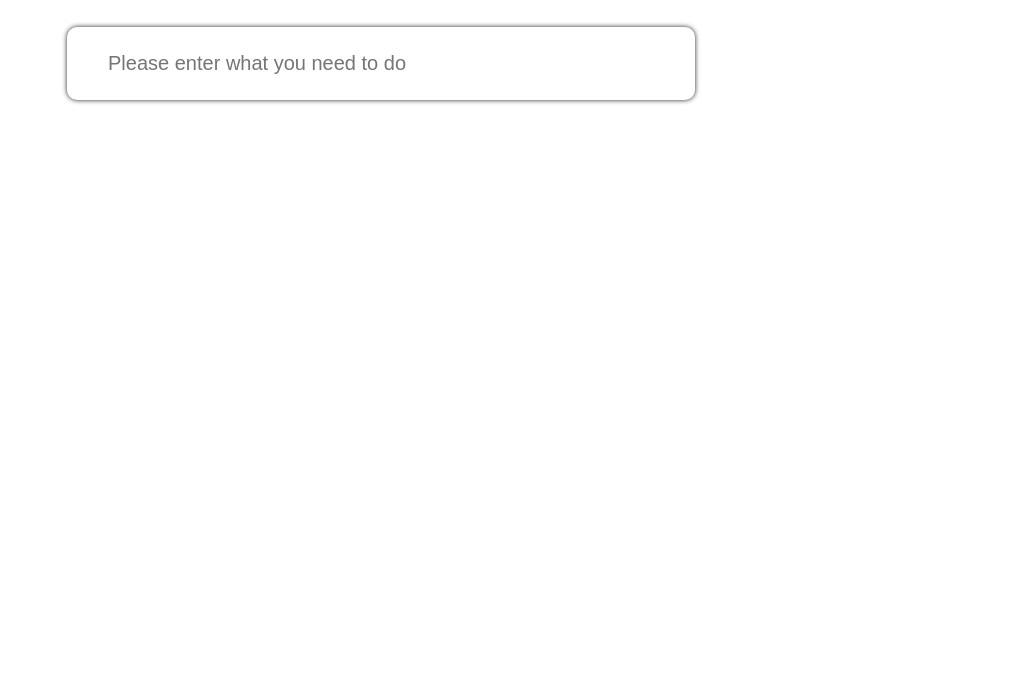
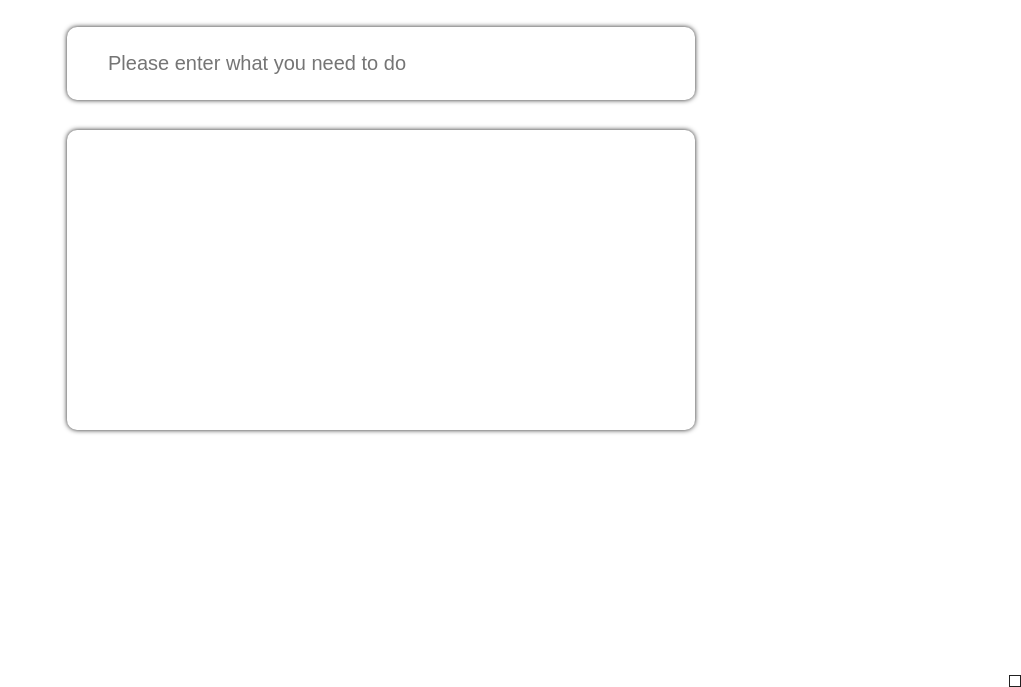
Before and after one commit to TungPV03/TO-DOS-APP, a React app: page / in a window 1280 px wide. Shown: the part 113-800 px from the top of the page, without its empty margins (259-1280 px from the left). Built offline with nearby package versions, Linux system fonts and the light colour scheme; a web font is replaced by a local one.

Commit message:
Update handle scroll task

```diff
--- a/src/CSS/App.css
+++ b/src/CSS/App.css
@@ -15,15 +15,33 @@
     --color-dark : #fafafa;
 }
 
+body{
+    margin-top: -30px;
+}
+
+.home-page{
+    width: 100%;
+    height: 100vh;
+    position: relative;
+    color: #212121;
+}
+
+.home-page.dark{
+    background-color: #111130;
+    color: var(--color-dark);
+}
+
 .app-container{
     width: 70%;
     margin: 30px auto;
     display: flex;
     flex-direction: column;
     align-items: center;
+    height: 100vh;
 }
 
 .app-container h1{
     font-size: 7rem;
     position: relative;
+    margin-top: 30px;
 }
--- a/src/CSS/Todos_List.css
+++ b/src/CSS/Todos_List.css
@@ -7,4 +7,16 @@ p {
     box-shadow: 0 0 5px #212121;
     border-radius: 10px;
     margin-top: 30px;
+    position: relative;
+    height: 300px;
+    overflow-y: scroll;
 }
+
+.curernt-page{
+    position: fixed;
+    font-size: 2rem;
+    padding: 5px;
+    border: 1px solid;
+    right: 0;
+    bottom: 0;
+}
--- a/src/Component/App.js
+++ b/src/Component/App.js
@@ -1,10 +1,10 @@
-import React, { Component, PureComponent } from "react";
+import React, { PureComponent } from "react";
 import TaskInput from './TaskInput';
 import TodosList from "./TodosList";
 import MenuFeature from "./MenuFeature";
 import '../CSS/App.css';
-import { ThemeContext, THEME } from "./theme-context";
 import ThemeButton from "./ThemeButton";
+import { ThemeContext, DARK_CLASS_NAME } from "./ThemeProvider";
 export const STATUS_FILTER = {
     ACTIVE: "active",
     COMPLETED: "completed",
@@ -14,39 +14,16 @@ export const STATUS_FILTER = {
 class App extends PureComponent {
     constructor(props){
         super(props);
-        this.toggleChangeTheme = () => {
-            this.setState(prevState => ({
-                theme : prevState.theme === THEME.light
-                        ? THEME.dark : THEME.light,
-                isDarkMode: !prevState.isDarkMode
-            }))
-        }
         this.state = {
             tasks : [],
             checkAllDone : false,
             filter : STATUS_FILTER.ALL,
             currentPage : 1,
-            theme : THEME.light,
-            isDarkMode: false,
-            toggleChangeTheme : this.toggleChangeTheme,
-            taskInputRef : null,
-            isEditing : false,
-            targetTask : 0,
         };
-    }
-    //lyfe circle
-
-    componentDidMount = () => {
-        const {theme} = this.state;
-        document.body.style.backgroundColor = theme.backgroundColor;
-        document.body.style.color = theme.color;
+        this.targetTask = 0;
+        this.taskInputRef = React.createRef();
     }
 
-    componentDidUpdate = () => {
-        const {theme} = this.state;
-        document.body.style.backgroundColor = theme.backgroundColor;
-        document.body.style.color = theme.color;
-    }
 
     //handle event of Task Input
     addNewTask = (newTask) => {
@@ -71,17 +48,10 @@ class App extends PureComponent {
         this.setState({ checkAllDone: allDone });
     }
 
-    takeTaskInputRef = (taskInputRef) => {
-        this.setState({taskInputRef});
-    }
+    handleFocusTaskInput = (index) => {
+        this.taskInputRef.current.focusEditInput(index);
+        this.taskInputRef.current.isEditing = true;
 
-    handleFocusTaskInput = (index) => {
-        const {taskInputRef,tasks} = this.state
-        if(taskInputRef){
-            taskInputRef.current.focus();
-            taskInputRef.current.value = tasks[index].content;
-            this.setState({isEditing: true});
-        }
     }
     //Handle events of todolist
     handleClickCheckTask = (index) => {
@@ -117,10 +87,10 @@ class App extends PureComponent {
     }
     //Select page number
 
-    handleSelectPageNumber = (event) => {
-        const currentPage = event.target.value;
-        this.setState({currentPage});
-    }
+    // handleSelectPageNumber = (event) => {
+    //     const currentPage = event.target.value;
+    //     this.setState({currentPage});
+    // }
 
     //handle change content of task
     handleChangeTaskContent = (index, newContent) => {
@@ -130,13 +100,9 @@ class App extends PureComponent {
             return {tasks};
         })
     }
-    handleChangeEditStatus = () =>{
-        this.setState({isEditing : false});
+    hanldeTargetChangingTask = (index) =>{
+        this.targetTask = index;
     }
-    hanldeTargetChangingTask = (index) =>{
-        this.setState({targetTask : index})
-    }
-
 
     //render
 
@@ -158,15 +124,11 @@ class App extends PureComponent {
                 ...item, oldIndex : index
             }));
         }
-        const {theme,
-                isDarkMode,
-                toggleChangeTheme,
-                isEditing,
-                targetTask,
-                } = this.state;
+        const {isEditing} = this.state;
+        const {isDarkMode} = this.context;
         return (
-            <div className="app-container">
-                <ThemeContext.Provider value={{theme,isDarkMode,toggleChangeTheme}}>
+            <div className={"home-page" + (isDarkMode? DARK_CLASS_NAME : "")}>
+                <div className={"app-container"}>
                     <ThemeButton />
                     <h1>TODOS</h1>
                     <TaskInput
@@ -177,18 +139,8 @@ class App extends PureComponent {
                         takeTaskInputRef ={this.takeTaskInputRef}
                         isEditing = {isEditing}
                         handleChangeTaskContent = {this.handleChangeTaskContent}
-                        index= {targetTask}
-                        handleChangeEditStatus = {this.handleChangeEditStatus}
-                    />
-                    <TodosList
-                        tasks={currentFilterTasks}//tasks
-                        handleClickCheckTask={this.handleClickCheckTask}
-                        handleDeleteTask = {this.handleDeleteTask}
-                        currentPage = {currentPage}
-                        //handleChangeTaskContent = {this.handleChangeTaskContent}
-                        handleFocusTaskInput = {this.handleFocusTaskInput}
-                        handleChangeEditStatus = {this.handleChangeEditStatus}
-                        hanldeTargetChangingTask = {this.hanldeTargetChangingTask}
+                        index= {this.targetTask}
+                        ref={this.taskInputRef}
                     />
                     <MenuFeature
                         tasks={tasks}
@@ -199,10 +151,21 @@ class App extends PureComponent {
                         currentPage = {currentPage}
                         currentFilterTasks={currentFilterTasks}
                     />
-                </ThemeContext.Provider>
+                    <TodosList
+                        tasks={currentFilterTasks}//tasks
+                        handleClickCheckTask={this.handleClickCheckTask}
+                        handleDeleteTask = {this.handleDeleteTask}
+                        currentPage = {currentPage}
+                        handleFocusTaskInput = {this.handleFocusTaskInput}
+                        hanldeTargetChangingTask = {this.hanldeTargetChangingTask}
+                        handleChangePageOnScroll = {this.handleChangePageOnScroll}
+                    />
+                </div>
             </div>
         )
     }
 }
 
+App.contextType = ThemeContext;
+
 export default App;
--- a/src/Component/MenuFeature.js
+++ b/src/Component/MenuFeature.js
@@ -1,32 +1,26 @@
-import React, { Component, PureComponent } from "react";
+import React, { PureComponent } from "react";
 import '../CSS/MenuFeature.css'
 import PageList from "./PageList";
 
-class MenuFeature extends Component{
-    constructor(props){
-        super(props);
-    }
-
+class MenuFeature extends PureComponent{
     render(){
         const {handleClickSetFilter,
                 handleClickClearCompleted,
-                tasks,
-                handleSelectPageNumber,
-                currentFilterTasks,
-                currentPage} = this.props;
+                tasks
+                } = this.props;
         const itemLeft = tasks.filter(item => item.done === false).length;
         return tasks.length > 0 &&(
             <div className="menu">
                 <span className="menu-item item-left">
                     {itemLeft} items left
                 </span>
-                <div className="menu-item page-list">
+                {/* <div className="menu-item page-list">
                     <PageList
                         tasks={currentFilterTasks}
                         handleSelectPageNumber={handleSelectPageNumber}
                         currentPage={currentPage}
                     />
-                </div>
+                </div> */}
                 <div className="menu-item filter-btn-wrapper">
                     <div className="menu-btn">
                         <input
--- a/src/Component/PageList.js
+++ b/src/Component/PageList.js
@@ -1,10 +1,6 @@
-import { Component, PureComponent } from "react";
+import { PureComponent } from "react";
 
 class PageList extends PureComponent{
-    constructor(props){
-        super(props);
-    }
-
     pageList = (numberOfTasks) => {
         const numgerOfPage = numberOfTasks%5 === 0 ? numberOfTasks/5 : numberOfTasks/5 + 1;
         const pageArr = [];
--- a/src/Component/SingleTask.js
+++ b/src/Component/SingleTask.js
@@ -1,13 +1,9 @@
 import React, { PureComponent } from "react";
 import '../CSS/SingleTask.css'
 import '../CSS/CSS Dark Mode/SingleTaskDark.css'
-import { DARK_CLASS_NAME, ThemeContext } from "./theme-context";
+import { ThemeContext, DARK_CLASS_NAME } from "./ThemeProvider";
 
 class SingleTask extends PureComponent {
-    constructor(props) {
-        super(props);
-    }
-
     handleDoubleClick = () => {
         const {
                 index,
--- a/src/Component/TaskInput.js
+++ b/src/Component/TaskInput.js
@@ -1,8 +1,7 @@
-import React, { Component, PureComponent } from 'react';
+import React, { PureComponent } from 'react';
 import '../CSS/Task_Input.css'
 import '../CSS/CSS Dark Mode/TaskInputDarkMode.css'
-import { ThemeContext } from './theme-context';
-import { DARK_CLASS_NAME } from './theme-context';
+import { ThemeContext, DARK_CLASS_NAME } from './ThemeProvider';
 
 class TaskInput extends PureComponent{
     constructor(props){
@@ -10,21 +9,25 @@ class TaskInput extends PureComponent{
         this.state = {
             value : '',
         }
+        this.isEditing = false;
         this.textInputRef = React.createRef();
     }
 
-    componentDidMount = () => {
-        this.props.takeTaskInputRef(this.textInputRef);
+    focusEditInput = (index) => {
+        const {tasks} = this.props;
+        this.textInputRef.current.focus();
+        this.textInputRef.current.value = tasks[index].content;
     }
 
     handleChange = (event) =>{
         this.setState({value : event.target.value});
     }
+
     onKeyDown = (event) => {
         const {value} = this.state;
-        const {handleChangeTaskContent,index,handleChangeEditStatus, isEditing} = this.props;
+        const {handleChangeTaskContent,index} = this.props;
         if(event.keyCode === 13 && value !==''){
-            if(!isEditing){
+            if(!this.isEditing){
                 this.textInputRef.current.value = '';
                 this.setState({value : ''});
                 this.props.addNewTask({
@@ -34,7 +37,8 @@ class TaskInput extends PureComponent{
             }
             else{
                 handleChangeTaskContent(index, value);
-                handleChangeEditStatus();
+                // handleChangeEditStatus();
+                this.isEditing = false;
                 this.textInputRef.current.value = '';
                 this.setState({value: ''});
             }
@@ -42,8 +46,7 @@ class TaskInput extends PureComponent{
     }
 
     handleOnBlur = () => {
-        const {handleChangeEditStatus} = this.props;
-        handleChangeEditStatus();
+        this.isEditing = false;
         this.textInputRef.current.value = '';
         this.setState({
             value: '',
@@ -52,7 +55,6 @@ class TaskInput extends PureComponent{
 
     render(){
         //console.log('render component taskinput');
-        const {value} = this.state;
         const {tasks,handleClickCheckAllDone,checkAllDone} = this.props;
         const {isDarkMode} = this.context;
         return(
--- a/src/Component/ThemeButton.js
+++ b/src/Component/ThemeButton.js
@@ -1,11 +1,8 @@
 import { PureComponent } from "react";
 import "../CSS/ThemeButton.css"
-import { ThemeContext } from "./theme-context";
+import { ThemeContext } from "./ThemeProvider";
 
 class ThemeButton extends PureComponent{
-    constructor(props){
-        super(props);
-    }
 
     render(){
         return(
--- /dev/null
+++ b/src/Component/ThemeProvider.js
@@ -0,0 +1,46 @@
+import React from "react"
+
+export const THEME = {
+    dark : {
+        backgroundColor : "#111130",
+        color : "#fafafa",
+    },
+    light : {
+        backgroundColor : "#ffffff",
+        color : "#212121"
+    }
+}
+
+export const DARK_CLASS_NAME = ' dark';
+
+export const ThemeContext = React.createContext({
+    isDarkMode : false,
+    toggleChangeTheme : () => {}
+});
+
+class ThemeProvider extends React.Component {
+    constructor(props) {
+        super(props);
+        this.state = {
+            isDarkMode: false,
+            toggleChangeTheme : this.toggleChangeTheme,
+        };
+    }
+
+    toggleChangeTheme = () => {
+        this.setState(prevState => ({
+            isDarkMode: !prevState.isDarkMode
+        }))
+    }
+    render() {
+        const {children} = this.props;
+        const {isDarkMode} = this.state;
+        return (
+            <ThemeContext.Provider value={{isDarkMode, toggleChangeTheme: this.toggleChangeTheme}}>
+                {children}
+            </ThemeContext.Provider>
+        )
+    }
+}
+
+export default ThemeProvider;
--- a/src/Component/TodosList.js
+++ b/src/Component/TodosList.js
@@ -1,32 +1,54 @@
-import React, { Component, PureComponent } from "react";
+import React, { PureComponent } from "react";
 import '../CSS/Todos_List.css';
 import '../CSS/CSS Dark Mode/TodosListDark.css'
 import SingleTask from "./SingleTask";
-import { DARK_CLASS_NAME, ThemeContext } from "./theme-context";
+import { DARK_CLASS_NAME, ThemeContext } from "./ThemeProvider";
 
 class TodosList extends PureComponent {
-    constructor(props) {
+    constructor(props){
         super(props);
+        this.state = {
+            displayTasks : [],
+            loadMore: true
+        };
+        this.tasksPerPage = 7;
+        this.tasksContainerRef = React.createRef();
     }
 
-    tasksOfCurrentPage(tasks,currentPage){
-        const firstTaskOfPage = (currentPage - 1)*5;
-        const lastTaskOfPage = currentPage * 5 - 1;
-        const currentTasks = tasks.slice(firstTaskOfPage,lastTaskOfPage + 1);
-        return currentTasks;
+    componentDidUpdate(prevProps){
+        if(prevProps.tasks.length !== this.props.tasks.length){
+            this.setState({displayTasks : this.props.tasks.slice(0,this.tasksPerPage)});
+        }
+    }
+
+    loadMoreItem = () => {
+        const {tasks} = this.props;
+        const {displayTasks} = this.state;
+        if(displayTasks.length < tasks.length){
+            const loadedTasks = [...displayTasks,...tasks.slice(displayTasks.length,displayTasks.length + this.tasksPerPage)];
+            this.setState({displayTasks : loadedTasks});
+        }
+    }
+
+
+    handleScroll = () => {
+        if (this.tasksContainerRef.current.clientHeight + this.tasksContainerRef.current.scrollTop
+             >= this.tasksContainerRef.current.scrollHeight) {
+            console.log('handle scroll');
+            this.loadMoreItem();
+        }
     }
 
     render() {
-        const {tasks,currentPage} = this.props;
-        const currentTasks = this.tasksOfCurrentPage(tasks,currentPage);
+        const {displayTasks, currentPage} = this.state;
         const {isDarkMode} = this.context;
-        if(tasks.length === 0) return;
         return (
-            <div className={"to-do-item-container" + (isDarkMode? DARK_CLASS_NAME : '')}>
-                {currentTasks.map((task,index) =>(
+            <div ref={this.tasksContainerRef} className={"to-do-item-container" + (isDarkMode? DARK_CLASS_NAME : '')} onScroll={this.handleScroll}>
+                <span className="curernt-page">{currentPage}</span>
+                {displayTasks.map((task,index) =>(
                         <SingleTask
                             done={task.done}
-                            key={task.content + index}
+                            key={task.content + "-" + index}
                             task={task} index={task.oldIndex}
                             {...this.props}
                         />
--- a/src/Component/theme-context.js
+++ /dev/null
@@ -1,20 +0,0 @@
-import React from "react"
-
-export const THEME = {
-    dark : {
-        backgroundColor : "#111130",
-        color : "#fafafa",
-    },
-    light : {
-        backgroundColor : "#ffffff",
-        color : "#212121"
-    }
-}
-
-export const DARK_CLASS_NAME = ' dark';
-
-export const ThemeContext = React.createContext({
-    theme : THEME.light,
-    isDarkMode : false,
-    toggleChangeTheme : () => {}
-});
--- a/src/index.js
+++ b/src/index.js
@@ -3,7 +3,10 @@ import ReactDOM from 'react-dom/client';
 import App from "./Component/App";
 import '@fortawesome/fontawesome-free/css/all.min.css';
 import './index.css'
+import ThemeProvider from "./Component/ThemeProvider";
 
 const root = ReactDOM.createRoot(document.getElementById('root'));
-const app = <App />;
+const app = (<ThemeProvider>
+                <App />
+            </ThemeProvider>);
 root.render(app);
```
Also changed, not shown: 1 other file.
